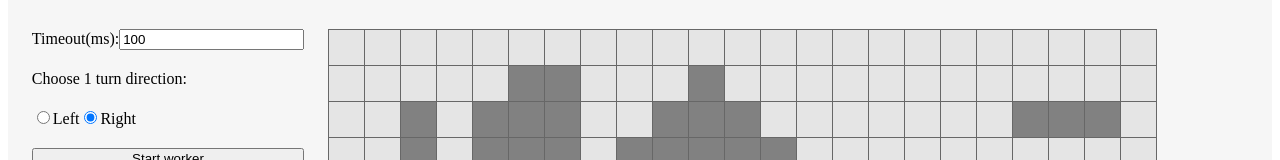
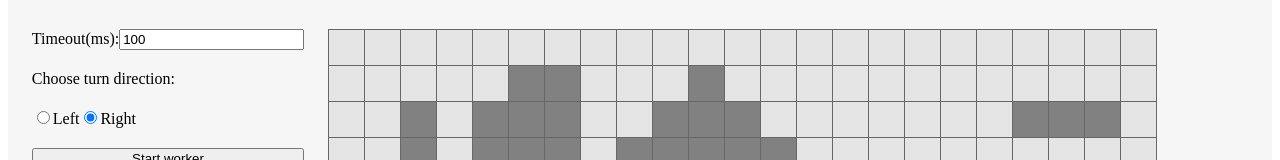
Before and after one commit to MarianSoloshchakLNU/Lab6, an Angular app: page / in a window 1280 px wide. Shown: the part 171-331 px from the top of the page. Built offline with nearby package versions, Linux system fonts and the light colour scheme; what @angular/fire would draw is missing.

Commit message:
fixed label

```diff
--- a/src/app/app.component.html
+++ b/src/app/app.component.html
@@ -23,7 +23,7 @@
         <input id="timeout" type="number" placeholder="timeout" [(ngModel)]="workerTimeout">
       </div>
 
-      <label>Choose 1 turn direction:</label>
+      <label>Choose turn direction:</label>
       <div>
         <input type="radio" id="leftTurn"
                name="turnDirection" value="left" [(ngModel)]="workerTurnDirection">
```
